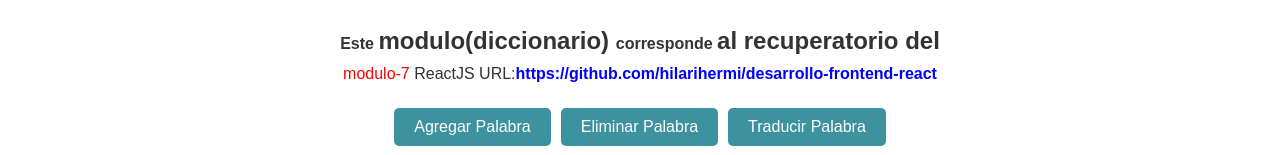
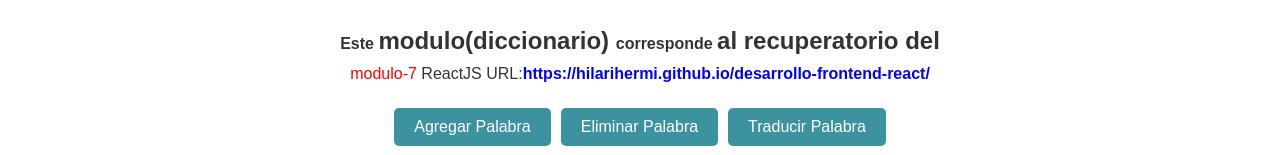
Before and after one commit to hilarihermi/desarrollo-frontend-react, a React (Create React App) app: page /dictionary in a window 1280 px wide. Shown: the part 137-292 px from the top of the page. Built offline with nearby package versions, Linux system fonts and the light colour scheme.

Commit message:
incorporacion de link corriendo

```diff
--- a/src/screens/Dictionary/DictionaryPage.jsx
+++ b/src/screens/Dictionary/DictionaryPage.jsx
@@ -28,8 +28,8 @@ const DictionaryPage = () => {
       <h1>DICTIONARY USIP</h1>
       <h2><small>Este </small> modulo(diccionario) <small> corresponde </small> al recuperatorio del{' '}</h2>
       <span style={{ color: 'red' }}>modulo-7</span> ReactJS URL:
-          <a href="https://github.com/hilarihermi/desarrollo-frontend-react" target="_blank" rel="noopener noreferrer" className="dictionary-link">
-            https://github.com/hilarihermi/desarrollo-frontend-react
+          <a href="https://hilarihermi.github.io/desarrollo-frontend-react/" target="_blank" rel="noopener noreferrer" className="dictionary-link">
+          https://hilarihermi.github.io/desarrollo-frontend-react/
           </a>
       <div className="button-container">
         <button onClick={() => setShowAddWordModal(true)}>Agregar Palabra</button>
```
